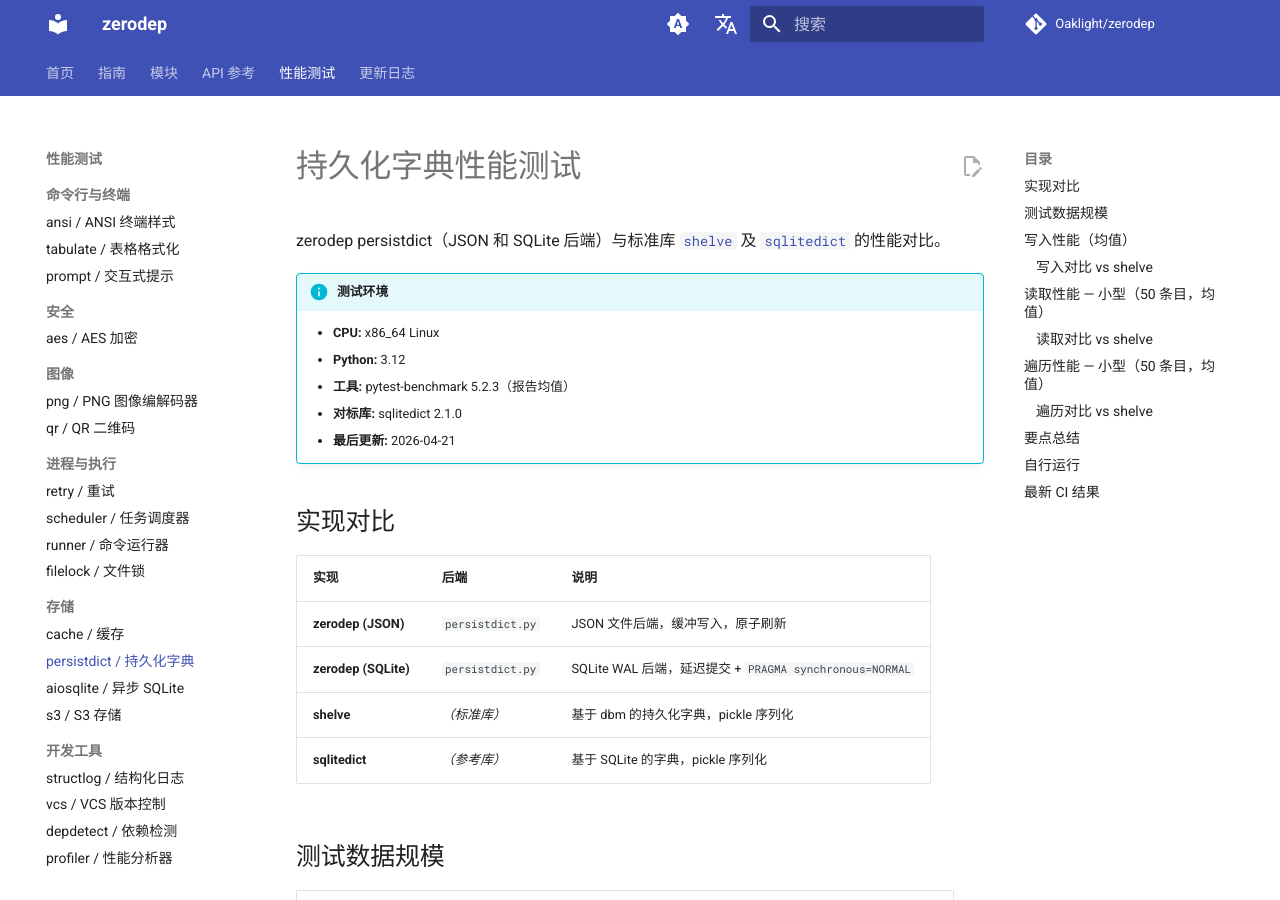
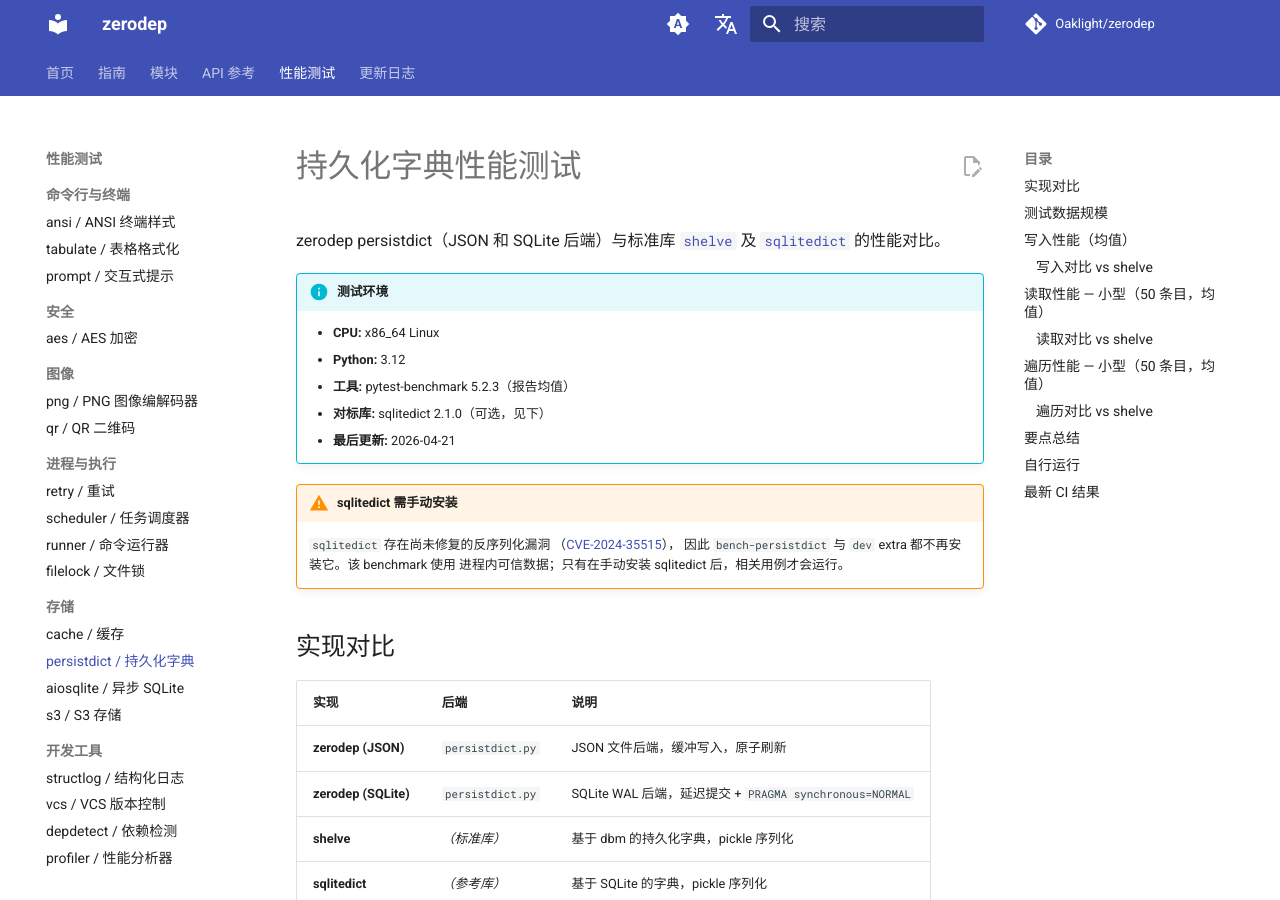
Before and after one commit to Oaklight/zerodep, an MkDocs documentation site: the page built from docs/benchmarks/persistdict.md, in a window 1280 px wide and 900 px high. Built offline with MkDocs 1.6.1 and Material for MkDocs 9.7.7, drawn with Linux system fonts in a browser that asks for light colours; comment, search, counter and statistics services are not loaded; some of the changed text lies outside the part shown.

Commit message:
docs(benchmarks): mark sqlitedict as opt-in after the advisory

````diff
--- a/docs/benchmarks/persistdict.md
+++ b/docs/benchmarks/persistdict.md
@@ -6,8 +6,14 @@
     - **CPU:** x86_64 Linux
     - **Python:** 3.12
     - **工具:** pytest-benchmark 5.2.3（报告均值）
-    - **对标库:** sqlitedict 2.1.0
+    - **对标库:** sqlitedict 2.1.0（可选，见下）
     - **最后更新:** 2026-04-21
+
+!!! warning "sqlitedict 需手动安装"
+    `sqlitedict` 存在尚未修复的反序列化漏洞
+    （[CVE-2024-35515](https://nvd.nist.gov/vuln/detail/CVE-2024-35515)），
+    因此 `bench-persistdict` 与 `dev` extra 都不再安装它。该 benchmark 使用
+    进程内可信数据；只有在手动安装 sqlitedict 后，相关用例才会运行。
 
 ## 实现对比
 
@@ -78,6 +84,9 @@
 ## 自行运行
 
 ```bash
+# sqlitedict 需手动安装：它存在尚未修复的反序列化漏洞
+# （CVE-2024-35515），因此不再由任何 extra 安装。装上它才会运行对比，
+# 否则相关用例跳过。
 pip install pytest pytest-benchmark sqlitedict
 pytest persistdict/test_persistdict_benchmark.py --benchmark-only -v
 ```
````
Also changed, not shown: docs/changelog.md (+4 -0 lines).
